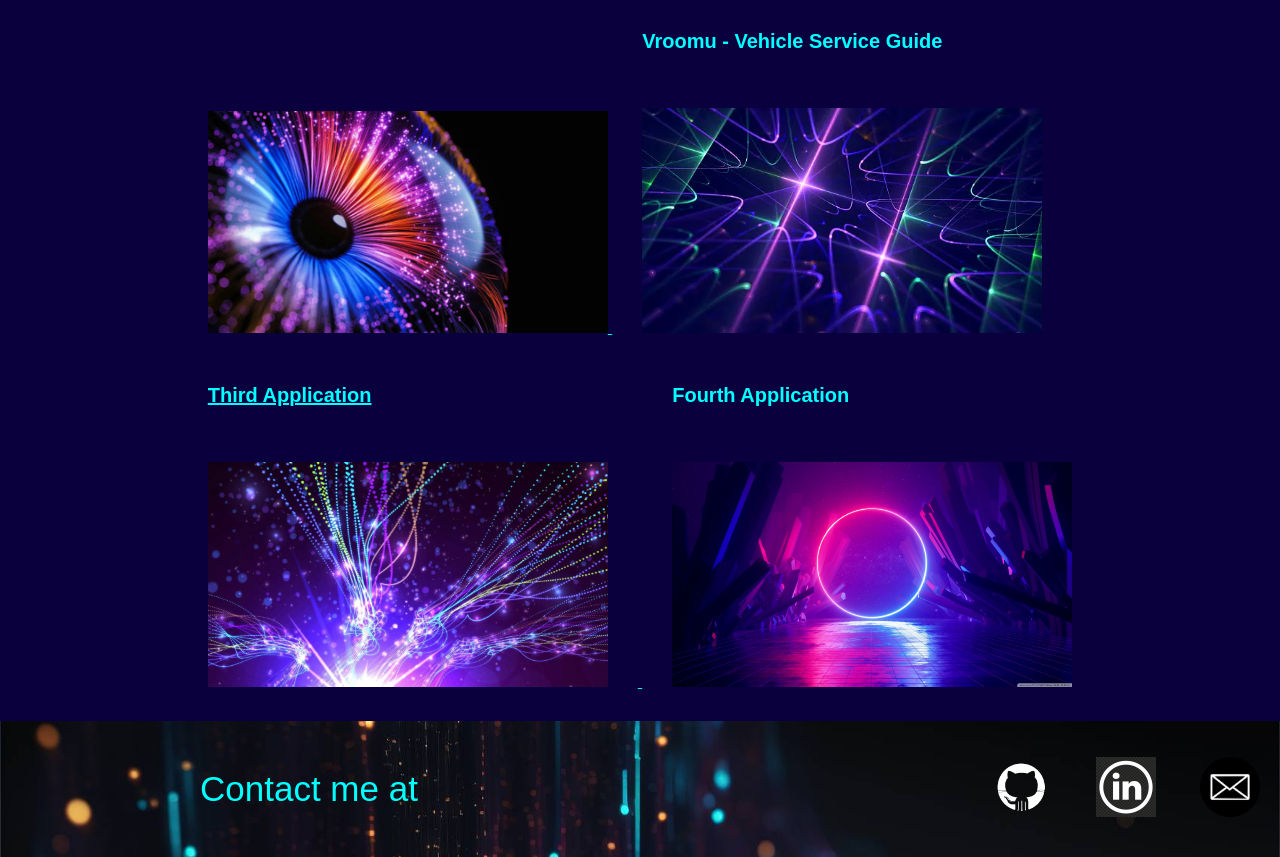
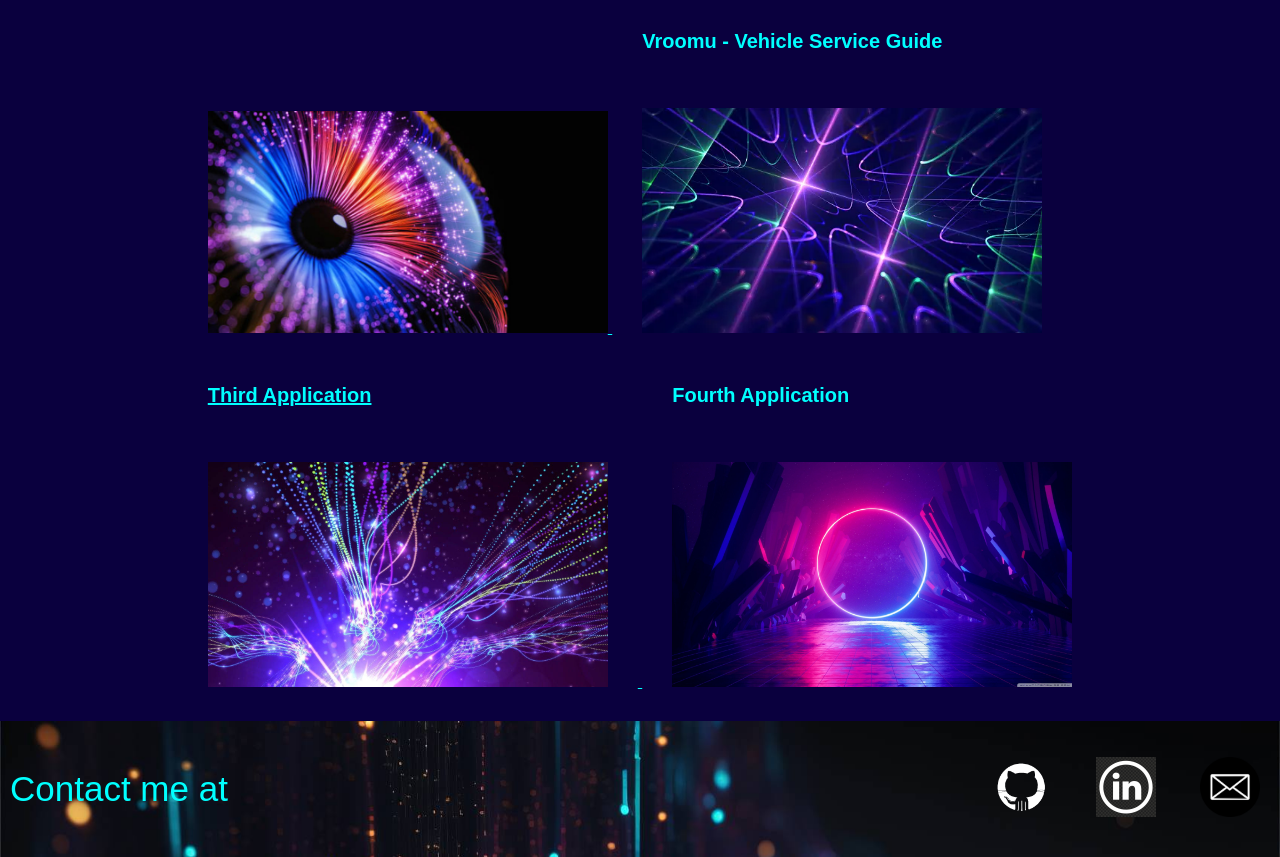
Before and after one commit to Gera1313/2-Gerardo-Portfolio, a plain HTML site: page index.html in a window 1280 px wide. Shown: the part 1152-2009 px from the top of the page. Drawn offline with Linux system fonts and the light colour scheme.

Commit message:
improved .footer-name in css

```diff
--- a/assets/css/style.css
+++ b/assets/css/style.css
@@ -125,5 +125,5 @@ body {
 .footer-name {
   font-weight: normal;
   font-size: 35px;
-  margin-left: 200px;
+  margin-left: 10px;
 }
```
